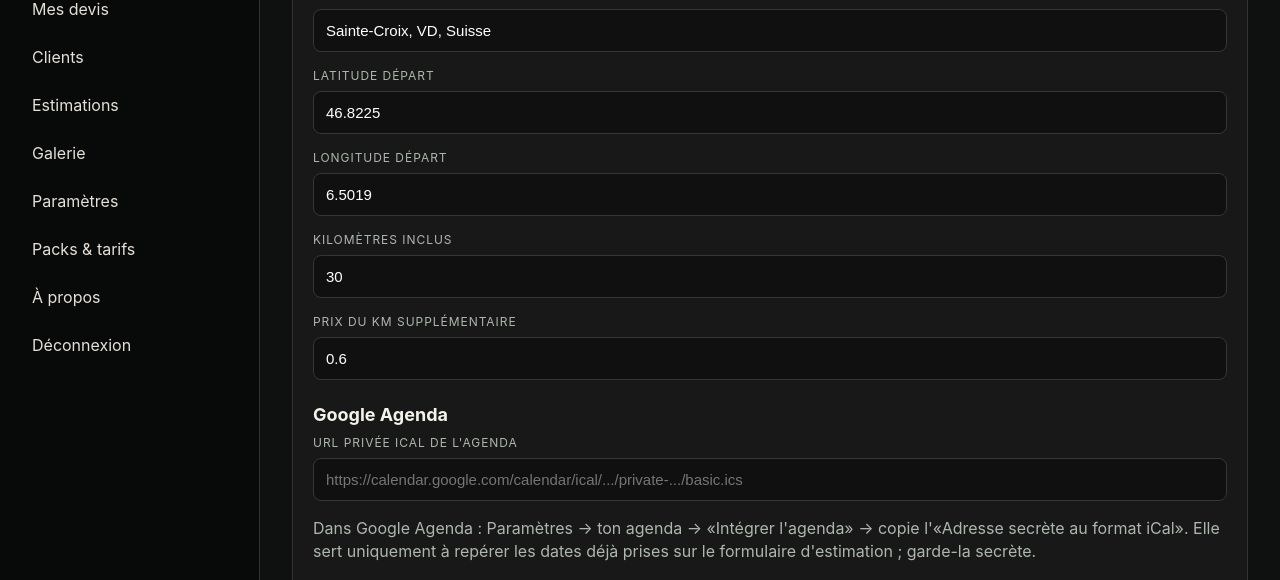
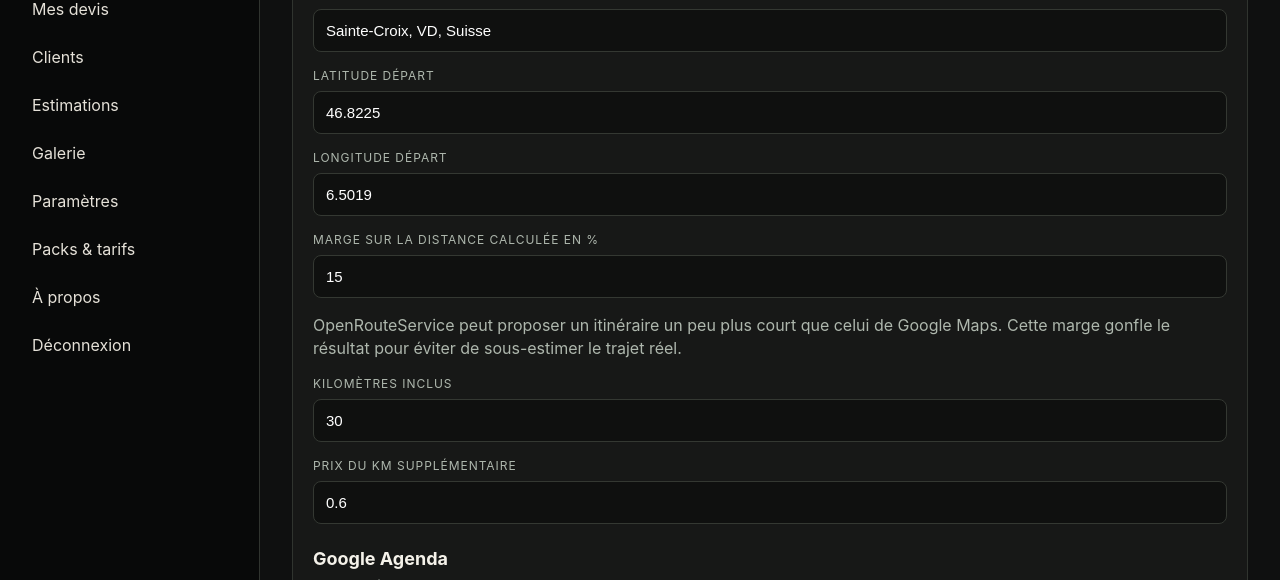
Before and after one commit to Scrali/thalphotographie, a PHP site: page /thal-studio/estimation_settings.php in a window 1280 px wide. Shown: the part 253-833 px from the top of the page. Run offline with PHP 8.4, Linux system fonts and the light colour scheme; the visitor is signed in with stand-in values (Sample User, id 1).

Commit message:
Ajouter une marge configurable sur la distance calculée
OpenRouteService (même avec preference=shortest) peut renvoyer un
itinéraire sensiblement plus court que celui affiché par Google Maps,
ce qui sous-estimait la distance de déplacement (et donc le prix) sur
le formulaire d'estimation.

Ajoute un réglage "Marge sur la distance calculée en %" dans
THAL Studio > Packs & tarifs (15% par défaut, 0 pour désactiver),
appliqué à la distance aller simple avant l'affichage et le calcul du
prix dans estimation_distance.php.

Co-Authored-By: Claude Sonnet 5 <noreply@anthropic.com>
Claude-Session: https://claude.ai/code/session_01UbXHBihhJHLwrDyjZuQN3x

```diff
--- a/estimation_distance.php
+++ b/estimation_distance.php
@@ -12,6 +12,7 @@ $settings = [
     'home_lat' => 46.8225,
     'home_lon' => 6.5019,
     'ors_api_key' => '',
+    'distance_margin_percent' => 15,
 ];
 if (is_file($settingsFile)) {
     $json = json_decode((string)file_get_contents($settingsFile), true);
@@ -55,7 +56,8 @@ $route = http_json('https://api.openrouteservice.org/v2/directions/driving-car?a
 $summary = $route['features'][0]['properties']['summary'] ?? null;
 if (!$summary || !isset($summary['distance'])) fail_response('Distance introuvable.');
 
-$onewayKm = (float)$summary['distance'] / 1000;
+$marginFactor = 1 + (max(0, (float)($settings['distance_margin_percent'] ?? 0)) / 100);
+$onewayKm = ((float)$summary['distance'] / 1000) * $marginFactor;
 $onewayMinutes = isset($summary['duration']) ? ((float)$summary['duration'] / 60) : 0;
 
 echo json_encode([
--- a/thal-studio/estimation_settings.php
+++ b/thal-studio/estimation_settings.php
@@ -18,6 +18,7 @@ if ($_SERVER['REQUEST_METHOD'] === 'POST') {
     $current['home_address'] = trim((string)($_POST['home_address'] ?? 'Sainte-Croix, VD, Suisse'));
     $current['home_lat'] = (float)($_POST['home_lat'] ?? 46.8225);
     $current['home_lon'] = (float)($_POST['home_lon'] ?? 6.5019);
+    $current['distance_margin_percent'] = (float)($_POST['distance_margin_percent'] ?? 15);
     $current['km_included'] = (float)($_POST['km_included'] ?? 30);
     $current['km_rate'] = (float)($_POST['km_rate'] ?? 0.60);
     $current['commercial_percent'] = (float)($_POST['commercial_percent'] ?? 30);
@@ -59,6 +60,10 @@ function fv($v): string { return htmlspecialchars((string)$v, ENT_QUOTES, 'UTF-8
     <label>Adresse de départ<input name="home_address" value="<?= fv($current['home_address']) ?>"></label>
     <label>Latitude départ<input type="number" step="0.000001" name="home_lat" value="<?= fv($current['home_lat']) ?>"></label>
     <label>Longitude départ<input type="number" step="0.000001" name="home_lon" value="<?= fv($current['home_lon']) ?>"></label>
+    <label>Marge sur la distance calculée en %
+      <input type="number" step="1" min="0" max="100" name="distance_margin_percent" value="<?= fv($current['distance_margin_percent']) ?>">
+    </label>
+    <p class="hint">OpenRouteService peut proposer un itinéraire un peu plus court que celui de Google Maps. Cette marge gonfle le résultat pour éviter de sous-estimer le trajet réel.</p>
     <label>Kilomètres inclus<input type="number" step="1" min="0" name="km_included" value="<?= fv($current['km_included']) ?>"></label>
     <label>Prix du km supplémentaire<input type="number" step="0.05" min="0" name="km_rate" value="<?= fv($current['km_rate']) ?>"></label>
 
--- a/thal-studio/includes/pricing.php
+++ b/thal-studio/includes/pricing.php
@@ -8,6 +8,7 @@ function thal_pack_settings(?string $baseDir = null): array {
         'home_lon'=>6.5019,
         'ors_api_key'=>'',
         'google_calendar_ical_url'=>'',
+        'distance_margin_percent'=>15,
         'km_included'=>30,
         'km_rate'=>0.60,
         'commercial_percent'=>30,
```
